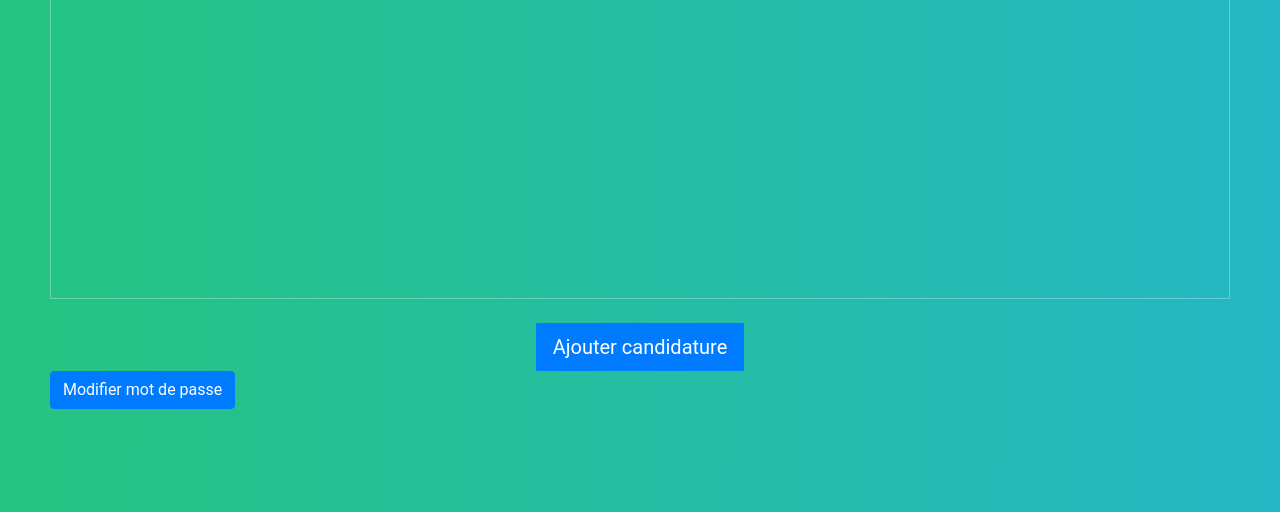
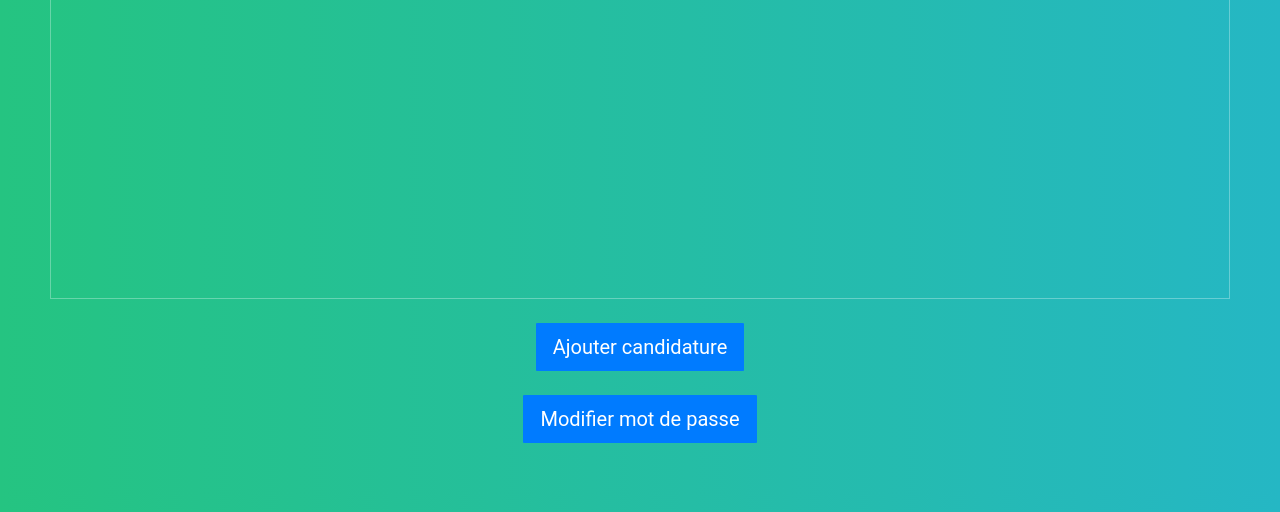
Before and after one commit to yayahamour/candi-app, a Flask app: page /board in a window 1280 px wide. Shown: the part 288-800 px from the top of the page. Run offline with Flask 2, Linux system fonts and the light colour scheme; a user stored in the database is signed in; data comes from the database, SQL or seed files in the repository; data that the repository does not hold is empty; some libraries are stand-ins or nearby versions.

Commit message:
modify_password

```diff
--- a/App/forms.py
+++ b/App/forms.py
@@ -21,4 +21,4 @@
     email = EmailField(label="Adresse mail:", validators = [DataRequired()])
     current_password = PasswordField(label="Mot de passe actuel:", validators = [DataRequired()])
     new_password = PasswordField(label="Nouveau mot de passe:", validators = [DataRequired()])
-    submit = SubmitField(label="Se connecter")
+    submit = SubmitField(label="Valider")
--- a/App/templates/board.html
+++ b/App/templates/board.html
@@ -53,9 +53,9 @@
   </div>
   {% endif %}
   <div>
-    <a href="{{ url_for('modify_password') }}">
-      <button class='btn btn-primary' type="button">Modifier mot de passe</button>
-    </a>
+    <button class='btn btn-lg btn-primary mt-4 d-block' id="button">
+      <a href="{{ url_for('modify_password') }}">Modifier mot de passe</a>
+    </button>
   </div>
 </section>
 {% endblock %}
```
